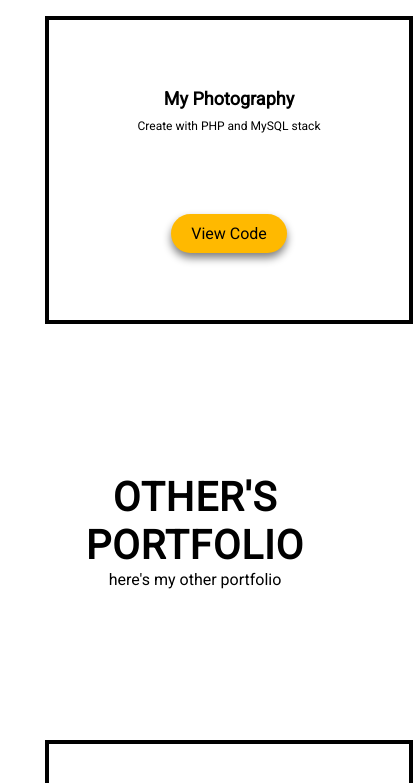
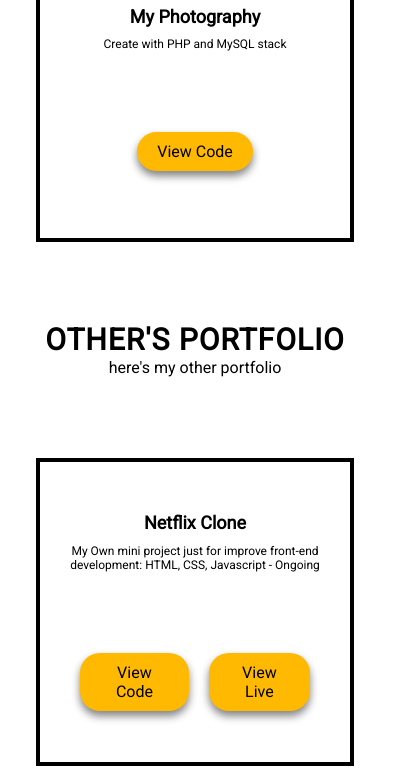
Before and after one commit to ppofiant/cv-website, a plain HTML site: page html/portfolio.html in a window 390 px wide. Shown: the part 936-1719 px from the top of the page, 418 px wide, since content can reach past the window. Drawn offline with nearby package versions, Linux system fonts and the light colour scheme.

Commit message:
update style portfolio

```diff
--- a/css/portfolio-style.css
+++ b/css/portfolio-style.css
@@ -85,15 +85,22 @@
 }
 
 @media only screen and (max-width: 900px) {
+  .container-portfolio h1 {
+    font-size: 30px;
+  }
+
   .wrapper-port {
-    margin: 50px 0px;
-    padding: 20px;
+    margin: 50px auto;
   }
 
   .container {
     flex-direction: column;
     justify-content: center;
     align-items: center;
+  }
+
+  .box {
+    width: 250px;
   }
 
   .box:last-child {
```
